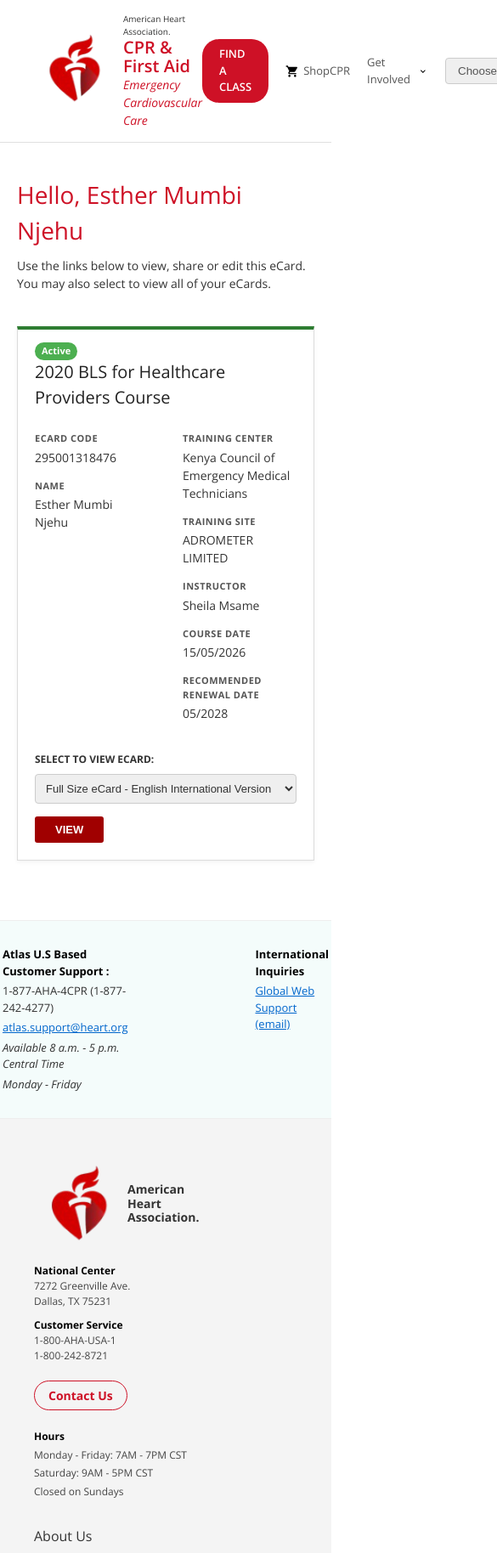
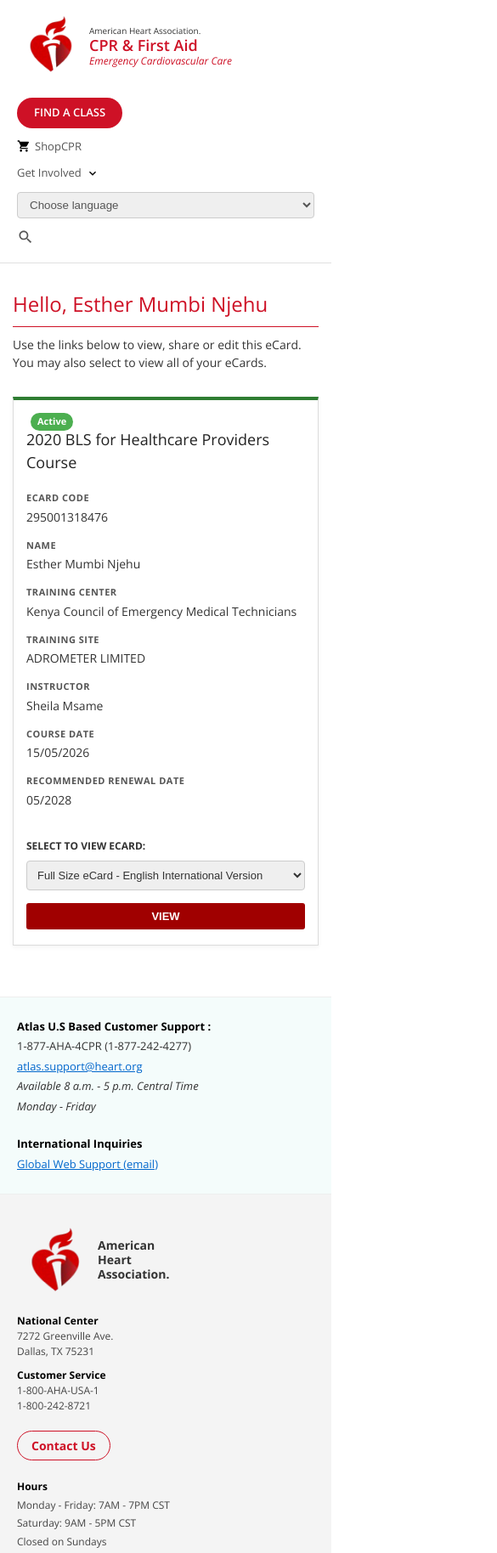
Before and after one commit to ngangagitau/https-ecards.heart.org-student-eCards-cid-F7CA96AF-2179-42DE-B7DC-BB921F795F7D-main, a plain HTML site: page index.html in a window 390 px wide. Shown: the top 1828 px of the page at 85% size, 585 px wide, since content can reach past the window. Drawn offline with nearby package versions, Linux system fonts and the light colour scheme.

Commit message:
Add files via upload

```diff
--- a/index.html
+++ b/index.html
@@ -494,6 +494,146 @@
             color: #555;
         }
 
+        @media (max-width: 768px) {
+            .site-header {
+                align-items: flex-start;
+                flex-direction: column;
+                gap: 20px;
+                padding: 15px 20px;
+            }
+
+            .logo-container {
+                gap: 10px;
+            }
+
+            .logo-icon img {
+                width: 75px;
+                height: 75px;
+            }
+
+            .logo-text .main-title {
+                font-size: 18px;
+            }
+
+            .logo-text .sub-title {
+                font-size: 12px;
+            }
+
+            .header-nav {
+                flex-wrap: wrap;
+                gap: 12px 16px;
+                width: 100%;
+            }
+
+            .main-content {
+                padding: 30px 15px;
+            }
+
+            .greeting-section {
+                margin-bottom: 30px;
+            }
+
+            .greeting-header {
+                align-items: flex-start;
+                flex-direction: column;
+                gap: 8px;
+            }
+
+            .greeting-header h1 {
+                font-size: 24px;
+            }
+
+            .greeting-line {
+                width: 100%;
+            }
+
+            .ecard-box {
+                padding: 18px 15px;
+            }
+
+            .ecard-title {
+                font-size: 18px;
+            }
+
+            .ecard-details {
+                flex-direction: column;
+                gap: 0;
+            }
+
+            .support-banner {
+                align-items: flex-start;
+                flex-direction: column;
+                gap: 25px;
+                padding: 25px 20px;
+            }
+
+            .site-footer {
+                padding: 35px 20px;
+                flex-direction: column;
+                gap: 35px;
+            }
+
+            .footer-col-brand,
+            .footer-col-links {
+                max-width: none;
+                min-width: 0;
+                width: 100%;
+            }
+
+            .footer-logo img {
+                width: 85px;
+                height: 85px;
+            }
+
+            .pre-bottom-footer {
+                align-items: flex-start;
+                flex-direction: column;
+                gap: 25px;
+                padding: 25px 20px;
+            }
+
+            .trust-badges {
+                flex-wrap: wrap;
+            }
+
+            .bottom-footer {
+                padding: 25px 15px;
+            }
+        }
+
+        @media (max-width: 480px) {
+            .header-nav {
+                flex-direction: column;
+                align-items: flex-start;
+            }
+
+            .header-select {
+                width: 100%;
+            }
+
+            .ecard-title {
+                margin-bottom: 20px;
+            }
+
+            .form-select {
+                white-space: normal;
+            }
+
+            .btn-view {
+                width: 100%;
+            }
+
+            .footer-legal-links a {
+                display: inline-block;
+                margin-bottom: 5px;
+            }
+
+            .footer-honcode {
+                align-items: flex-start;
+                flex-direction: column;
+            }
+        }
+
     </style>
 </head>
 <body>
```
